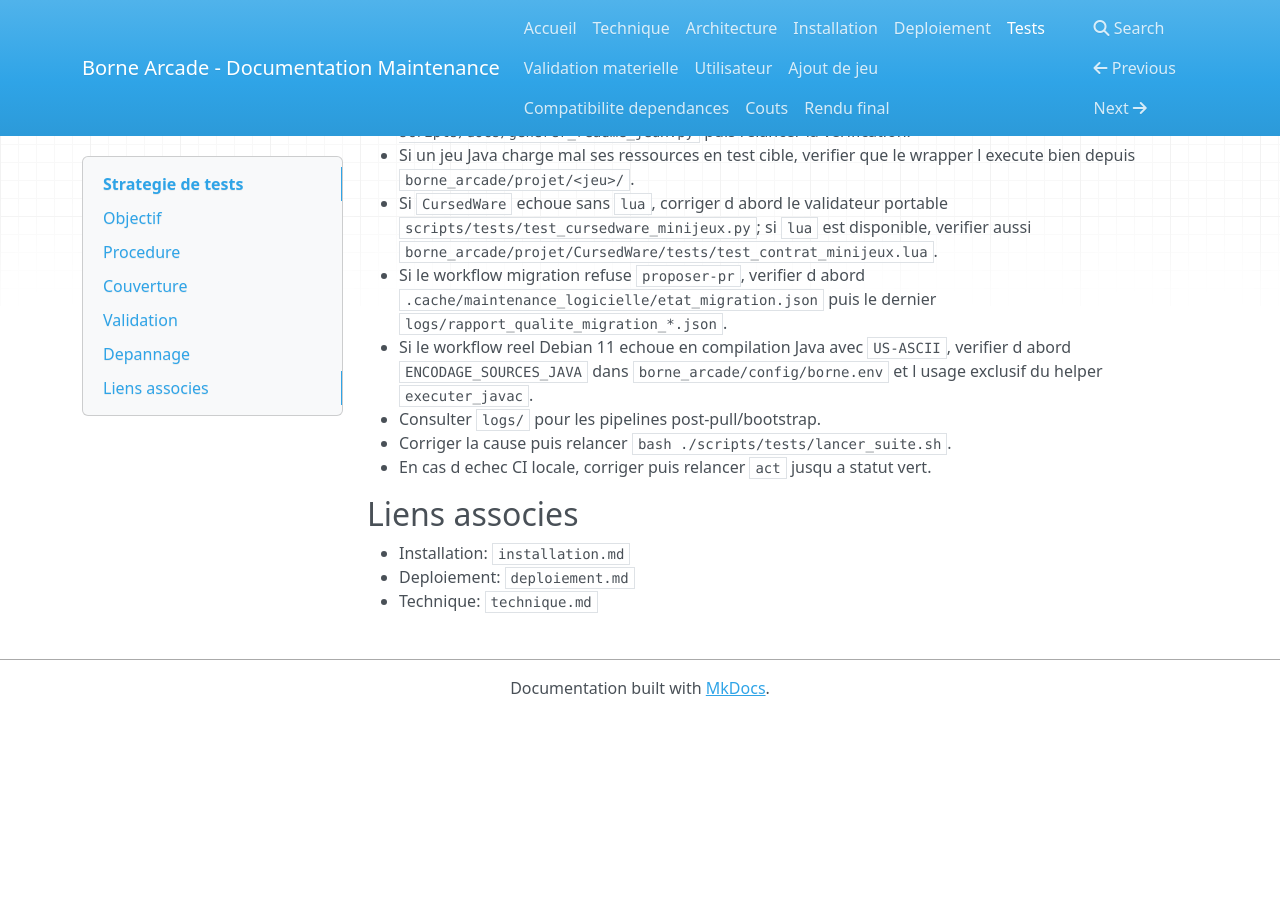
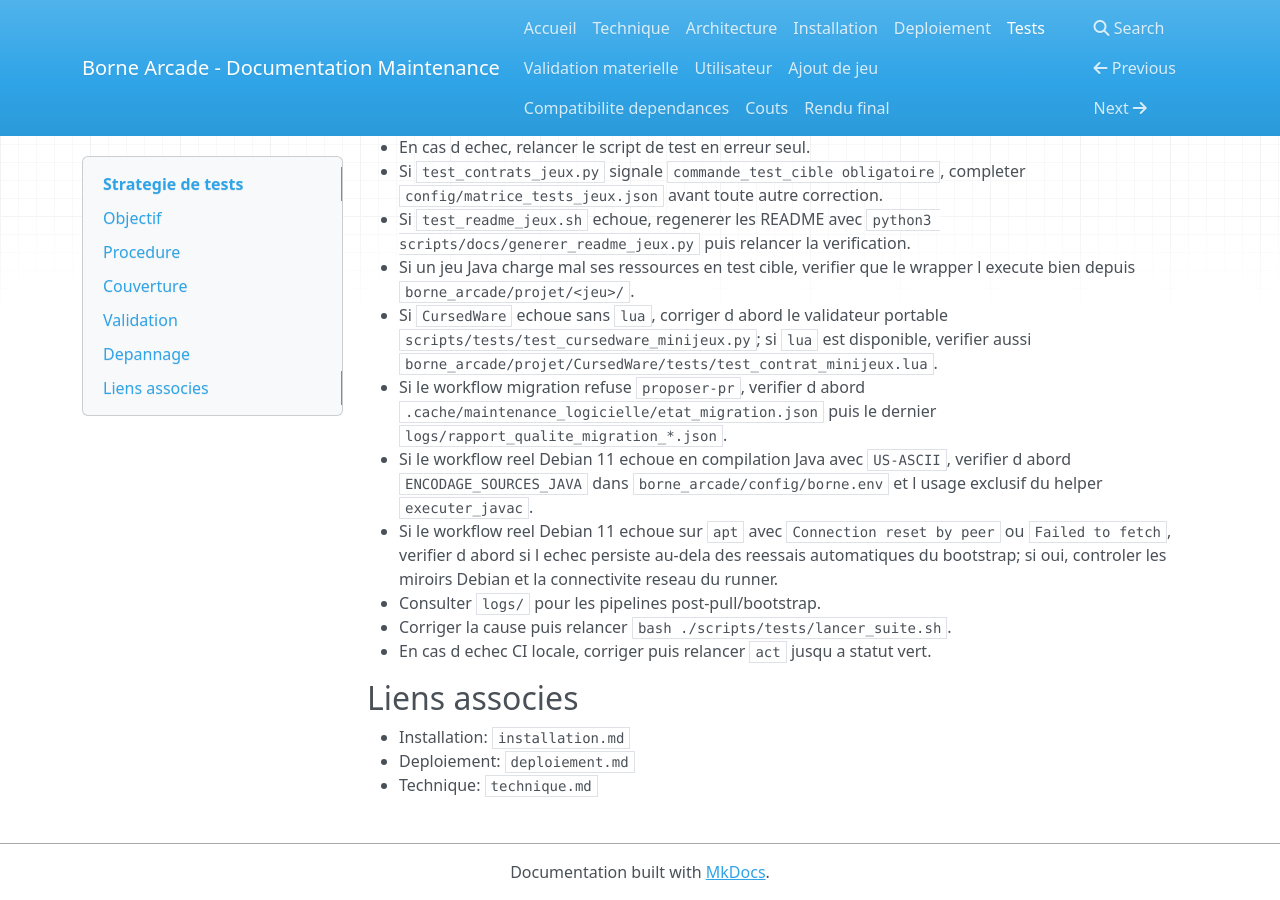
Before and after one commit to roro627/maintenance_logicielle, an MkDocs documentation site: the page built from docs/tests.md, in a window 1280 px wide and 900 px high, scrolled down 4118 px. Built offline with MkDocs 1.6.1, drawn with Linux system fonts in a browser that asks for light colours; nearby versions of some CDN libraries; before the commit the page ends 4834 px from its top, so only the background shows below that; some of the changed text lies outside the part shown.

Commit message:
ci: fiabiliser verification_reelle Debian 11 et migrer les actions Node 24

````diff
--- a/docs/tests.md
+++ b/docs/tests.md
@@ -30,6 +30,8 @@
 ```bash
 ~/.local/bin/act -W .github/workflows/verification_reelle.yml -j verification_reelle_debian11 --container-architecture linux/amd64 -P ubuntu-latest=catthehacker/ubuntu:act-latest
 ```
+
+Le workflow GitHub reel est declenche sur chaque `push` et n execute plus de cron quotidien.
 
 ## Couverture
 
@@ -121,6 +123,9 @@
   garde `codex` inactive en mode test et mise a niveau automatique Node.js via NodeSource si la distribution est trop ancienne,
 - bootstrap robuste pour Raspberry Pi OS:
   mapping `raspbian` vers le depot Docker Debian quand necessaire, fallback `docker.io`/`docker-cli` et fallback `piwheels` pour les installations Python lourdes,
+- bootstrap robuste face aux erreurs reseau `apt`:
+  helper de reessais, `Acquire::Retries`, timeouts HTTP(S), `--fix-missing` sur l installation principale
+  et garde anti-regression sur le workflow reel Debian 11,
 - compilations Java deterministes:
   toutes les commandes shell `javac` passent par un encodage source explicite `UTF-8`,
   ce qui evite les echecs `unmappable character ... for encoding US-ASCII` dans le workflow reel Debian 11 minimal,
@@ -170,6 +175,7 @@
 - Si `CursedWare` echoue sans `lua`, corriger d abord le validateur portable `scripts/tests/test_cursedware_minijeux.py`; si `lua` est disponible, verifier aussi `borne_arcade/projet/CursedWare/tests/test_contrat_minijeux.lua`.
 - Si le workflow migration refuse `proposer-pr`, verifier d abord `.cache/maintenance_logicielle/etat_migration.json` puis le dernier `logs/rapport_qualite_migration_*.json`.
 - Si le workflow reel Debian 11 echoue en compilation Java avec `US-ASCII`, verifier d abord `ENCODAGE_SOURCES_JAVA` dans `borne_arcade/config/borne.env` et l usage exclusif du helper `executer_javac`.
+- Si le workflow reel Debian 11 echoue sur `apt` avec `Connection reset by peer` ou `Failed to fetch`, verifier d abord si l echec persiste au-dela des reessais automatiques du bootstrap; si oui, controler les miroirs Debian et la connectivite reseau du runner.
 - Consulter `logs/` pour les pipelines post-pull/bootstrap.
 - Corriger la cause puis relancer `bash ./scripts/tests/lancer_suite.sh`.
 - En cas d echec CI locale, corriger puis relancer `act` jusqu a statut vert.
````
Also changed, not shown: docs/compatibilite_dependances.md (+2 -0 lines), docs/deploiement.md (+3 -0 lines), docs/installation.md (+2 -0 lines), docs/rendu.md (+1 -0 lines), docs/technique.md (+3 -1 lines), 4 other files.
